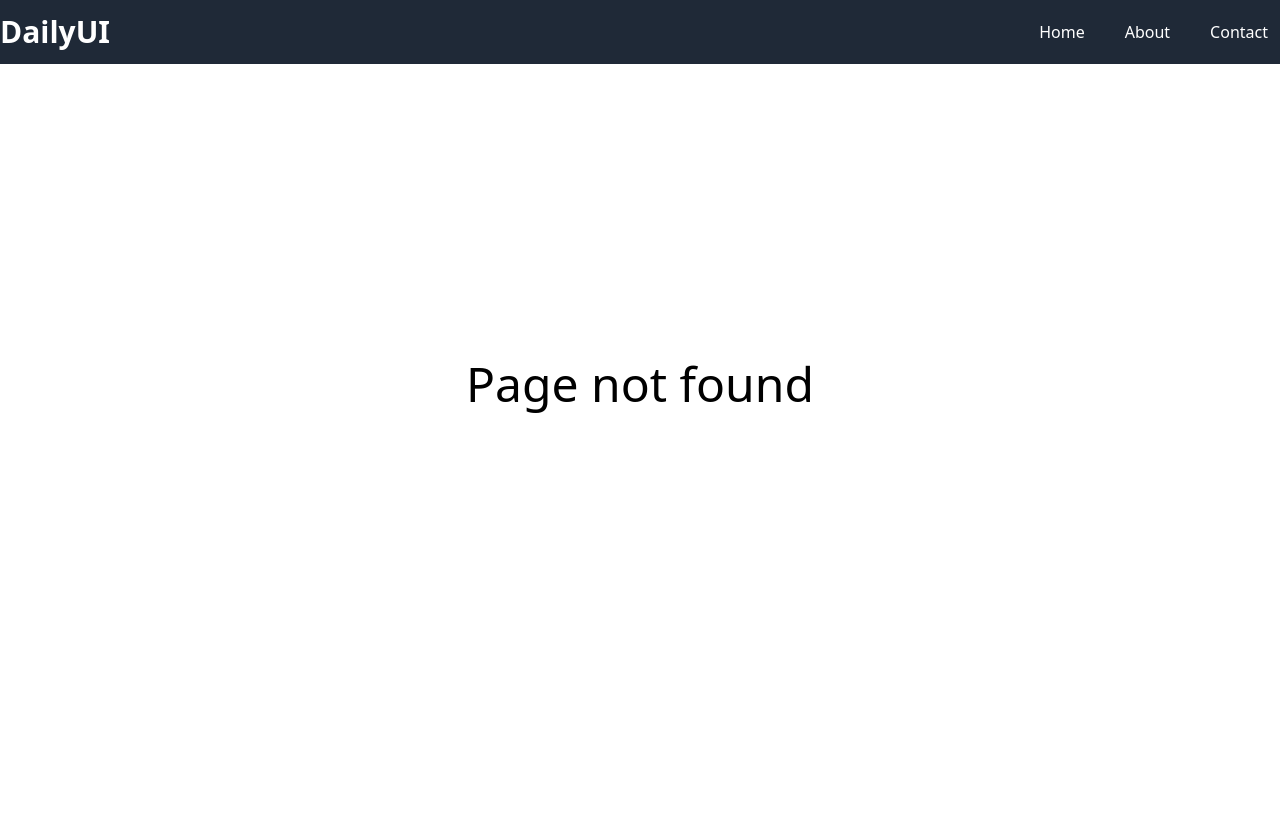
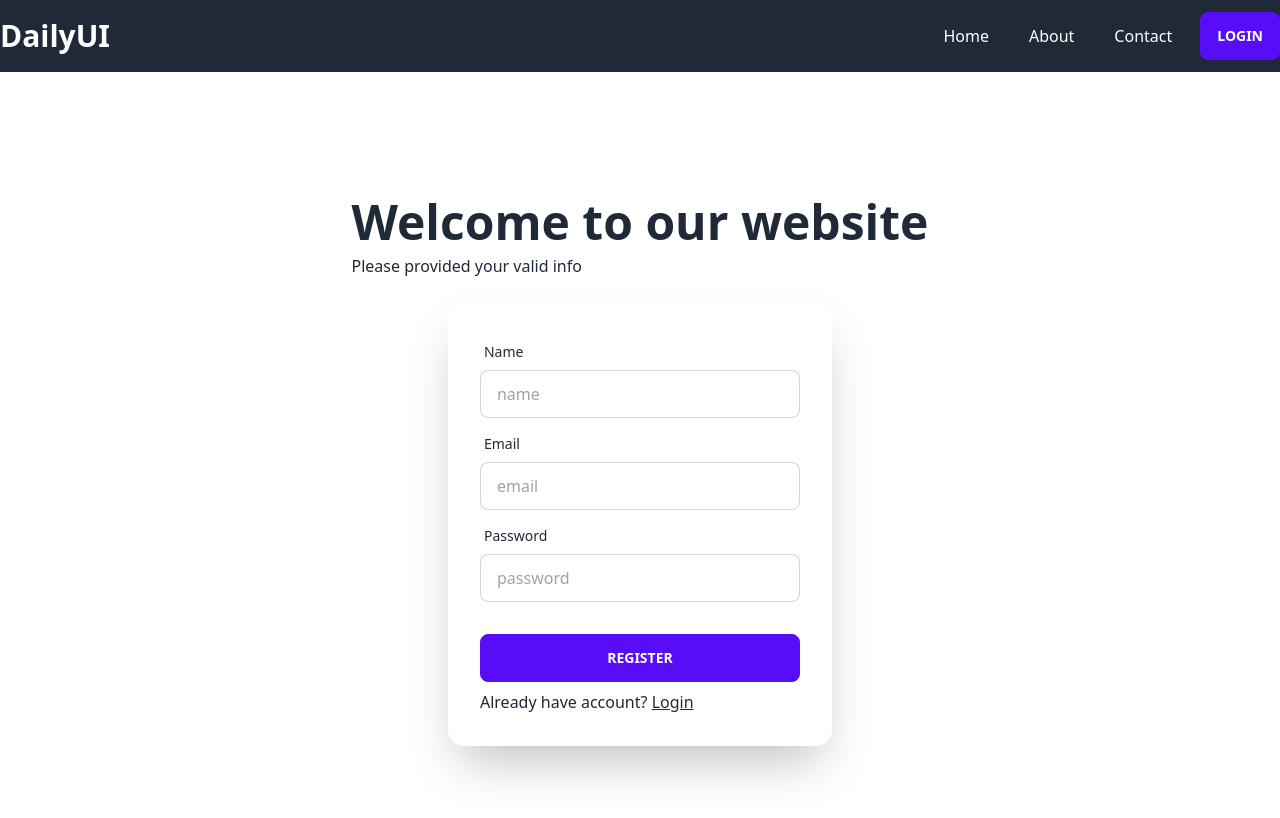
Before and after one commit to robiulislam2520/programming_hero_b6, a React (Create React App) app: page /register in a window 1280 px wide. Before the commit this address had no page. Shown: the top 818 px of the page. Built offline with nearby package versions, Linux system fonts and the light colour scheme.

Commit message:
learn more and more

```diff
--- a/package.json
+++ b/package.json
@@ -5,6 +5,7 @@
   "dependencies": {
     "@testing-library/jest-dom": "^5.16.5",
     "@testing-library/react": "^13.4.0",
+    "daisyui": "^2.31.0",
     "firebase": "^9.12.1",
     "react": "^18.2.0",
     "react-dom": "^18.2.0",
--- a/public/index.html
+++ b/public/index.html
@@ -16,7 +16,7 @@
   </title>
 </head>
 
-<body class="bg-gray-200">
+<body>
   <noscript>You need to enable JavaScript to run this app.</noscript>
   <div id="root"></div>
 </body>
--- a/src/components/Header.jsx
+++ b/src/components/Header.jsx
@@ -11,8 +11,8 @@ const Header = () => {
               <h1 className="text-3xl font-bold text-white">DailyUI</h1>
             </Link>
           </div>
-          <div class="nav_link">
-            <nav className="flex sm:justify-center space-x-4">
+          <div className="nav_link">
+            <nav className="flex sm:justify-center items-center space-x-4">
               {[
                 ["Home", "/home"],
                 ["About", "/about"],
@@ -30,6 +30,9 @@ const Header = () => {
                   {title}
                 </NavLink>
               ))}
+              <Link to="/login">
+                <button className="btn btn-primary ">Login</button>
+              </Link>
             </nav>
           </div>
         </div>
--- /dev/null
+++ b/src/contexts/UseContext.js
@@ -0,0 +1,16 @@
+import React, { createContext } from 'react';
+
+const AuthContext = createContext()
+
+const UseContext = ({children}) => {
+    const user = {
+        displayName: 'Robiul Islam'
+    }
+  return (
+    <AuthContext.Provider value={user}>
+        {children}
+    </AuthContext.Provider>
+  )
+}
+
+export default UseContext
--- /dev/null
+++ b/src/firebase/firebase.init.js
@@ -0,0 +1,18 @@
+// Import the functions you need from the SDKs you need
+import { initializeApp } from "firebase/app";
+// TODO: Add SDKs for Firebase products that you want to use
+
+// Your web app's Firebase configuration
+const firebaseConfig = {
+  apiKey: "AIzaSyAvyoqea9FFE1QrAQ3f9HvBQ7w72rOtKgs",
+  authDomain: "auth-router-context-4915d.firebaseapp.com",
+  projectId: "auth-router-context-4915d",
+  storageBucket: "auth-router-context-4915d.appspot.com",
+  messagingSenderId: "803858638349",
+  appId: "1:803858638349:web:a83175ad2f38e808839744"
+};
+
+// Initialize Firebase
+const app = initializeApp(firebaseConfig);
+
+export default app;
--- /dev/null
+++ b/src/pages/Login.js
@@ -0,0 +1,71 @@
+import React from "react";
+import { Link } from "react-router-dom";
+
+const Login = () => {
+  const handleSubmit = (e) => {
+    e.preventDefault();
+    const form = e.target;
+    const email = form.email.value;
+    const password = form.password.value;
+    console.log(email, password);
+  };
+  return (
+    <div>
+      <div className="hero min-h-screen">
+        <div className="hero-content flex-col">
+          <div className="text-center lg:text-left">
+            <h1 className="text-5xl font-bold">Welcome back</h1>
+          </div>
+          <div className="card flex-shrink-0 w-full max-w-sm shadow-2xl bg-base-100">
+            <form onSubmit={handleSubmit} className="card-body ">
+
+              <div className="form-control">
+                <label className="label">
+                  <span className="label-text">Email</span>
+                </label>
+                <input
+                  type="email"
+                  name="email"
+                  placeholder="email"
+                  required
+                  className="input input-bordered"
+                />
+              </div>
+              <div className="form-control">
+                <label className="label">
+                  <span className="label-text">Password</span>
+                </label>
+                <input
+                  type="password"
+                  name="password"
+                  placeholder="password"
+                  required
+                  className="input input-bordered"
+                />
+                <label className="label">
+                  <Link to="#" className="label-text-alt link link-hover">
+                    Forgot password?
+                  </Link>
+                </label>
+              </div>
+              <div className="form-control mt-6">
+                <button type="submit" className="btn btn-primary">
+                  Login
+                </button>
+              </div>
+
+              <p>
+                Haven't any Account? {" "}
+                <Link to="/register" className="underline">
+                  Register
+                </Link>
+              </p>
+            </form>
+          </div>
+        </div>
+      </div>
+    </div>
+  );
+};
+
+export default Login;
--- /dev/null
+++ b/src/pages/Register.js
@@ -0,0 +1,80 @@
+import React from "react";
+import { Link } from "react-router-dom";
+
+const Register = () => {
+  const handleSubmit = (e) => {
+    e.preventDefault();
+    const form = e.target;
+    const email = form.email.value;
+    const password = form.password.value;
+    const name = form.name.value;
+    console.log(email, password, name);
+  };
+  return (
+    <div>
+      <div className="hero min-h-screen">
+        <div className="hero-content flex-col">
+          <div className="text-center lg:text-left">
+            <h1 className="text-5xl font-bold">Welcome to our website</h1>
+            <p className="py-2">Please provided your valid info</p>
+          </div>
+          <div className="card flex-shrink-0 w-full max-w-sm shadow-2xl bg-base-100">
+            <form onSubmit={handleSubmit} className="card-body ">
+            <div className="form-control">
+                <label className="label">
+                  <span className="label-text">Name</span>
+                </label>
+                <input
+                  type="text"
+                  name="name"
+                  placeholder="name"
+                  required
+                  className="input input-bordered"
+                />
+              </div>
+              <div className="form-control">
+                <label className="label">
+                  <span className="label-text">Email</span>
+                </label>
+                <input
+                  type="email"
+                  name="email"
+                  placeholder="email"
+                  required
+                  className="input input-bordered"
+                />
+              </div>
+              <div className="form-control">
+                <label className="label">
+                  <span className="label-text">Password</span>
+                </label>
+                <input
+                  type="password"
+                  name="password"
+                  placeholder="password"
+                  required
+                  className="input input-bordered"
+                />
+              </div>
+              <div className="form-control mt-6">
+                <button type="submit" className="btn btn-primary">
+                  Register
+                </button>
+              </div>
+              <div>
+                <p>
+                  Already have account?{" "}
+                  <Link to="/login" className="underline">
+                    Login
+                  </Link>
+                </p>
+              </div>
+            </form>
+          </div>
+        </div>
+      </div>
+    </div>
+  );
+};
+
+export default Register;
--- a/tailwind.config.js
+++ b/tailwind.config.js
@@ -6,5 +6,5 @@ module.exports = {
   theme: {
     extend: {},
   },
-  plugins: [],
+  plugins: [require("daisyui")],
 }
```
Also changed, not shown: src/router/routes.js (+10 -0 lines), 1 other file (tests, documents, lock files or other folders).
